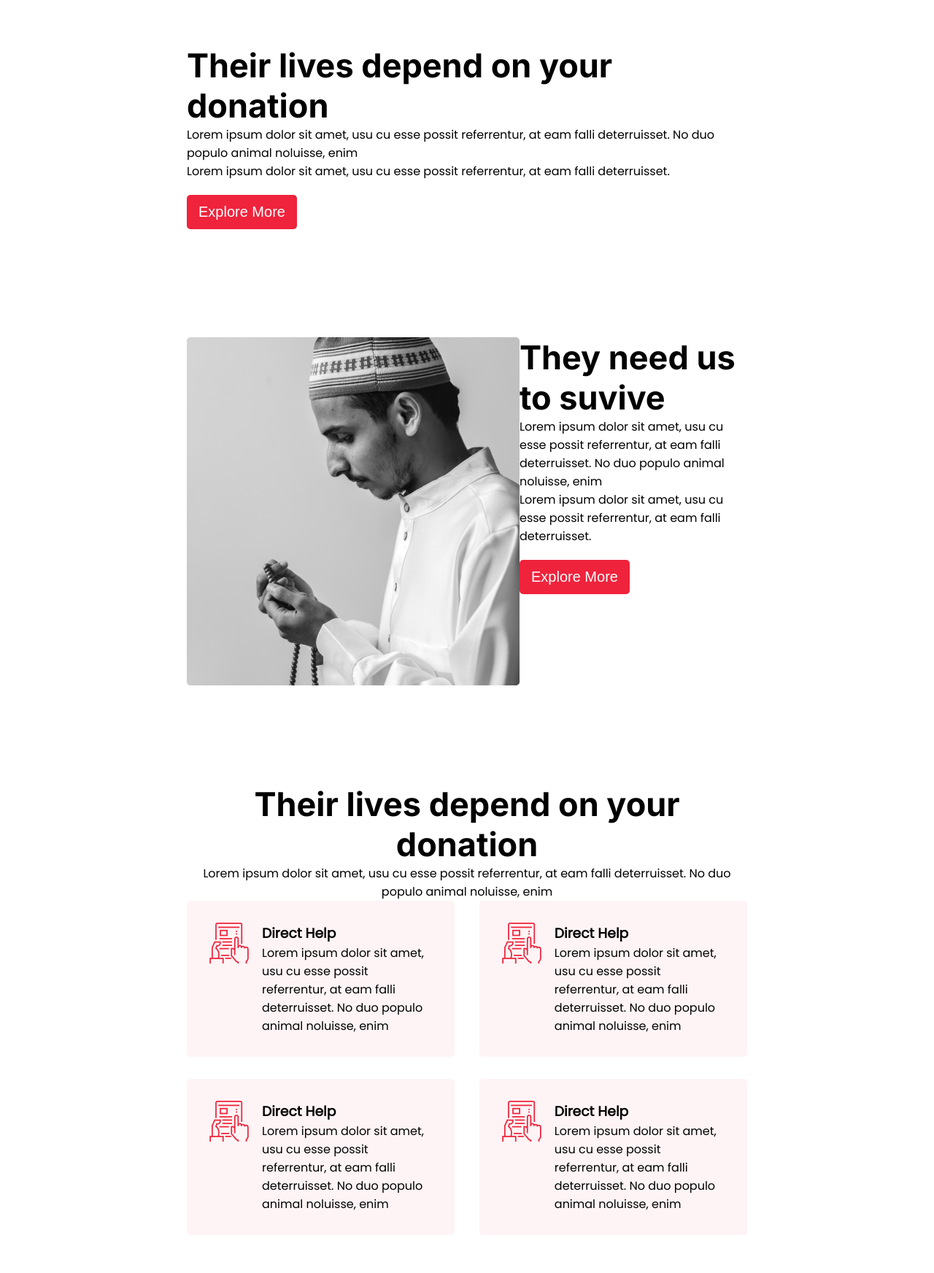
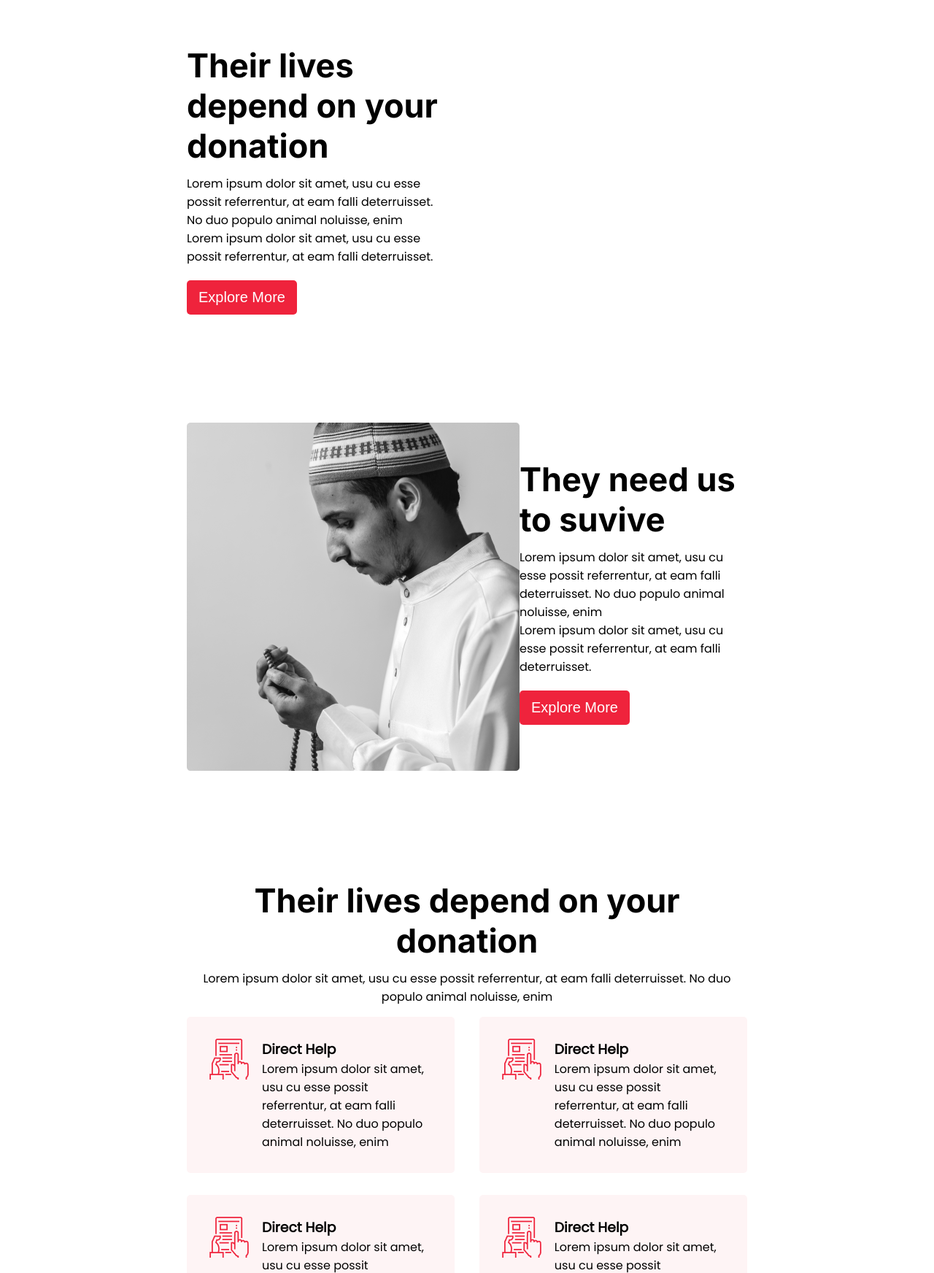
Before and after one commit to AmitKumarSutradhar/eid-zakat, a plain HTML site: page index.html in a window 1280 px wide. Shown: the part 762-2506 px from the top of the page at 73% size. Drawn offline with Linux system fonts and the light colour scheme.

Commit message:
Massive CSS Update

```diff
--- a/index.html
+++ b/index.html
@@ -19,9 +19,9 @@
         </div>
     </header>
 
-    <section>
+    <section id="goal">
         <div class="donation">
-            <div class="container flex space-between">
+            <div class="container flex space-between item_center">
                 <div class="content">
                     <h2>Their lives depend on your donation</h2>
                     <p>Lorem ipsum dolor sit amet, usu cu esse possit referrentur, at eam falli deterruisset. No duo populo animal noluisse,
@@ -35,7 +35,7 @@
             </div>
         </div>
         <div class="survive">
-            <div class="container flex">
+            <div class="container flex space-between item_center">
                 <div>
                     <img src="images/prayer.png" alt="">
                 </div>
@@ -52,9 +52,13 @@
 
     <section id="donation_type">
         <div class="container">
-            <h2 class="align_centre">Their lives depend on your donation</h2>
-            <p class="align_centre">Lorem ipsum dolor sit amet, usu cu esse possit referrentur, at eam falli deterruisset. No duo populo animal noluisse,
-                enim</p>
+
+            <div class="section_heading">
+                <h2 class="align_centre">Their lives depend on your donation</h2>
+                <p class="align_centre">Lorem ipsum dolor sit amet, usu cu esse possit referrentur, at eam falli deterruisset. No duo
+                    populo animal noluisse,
+                    enim</p>
+            </div>
 
             <div class="flex space-between">
                 <div class="donation_type_item flex space-between">
@@ -113,9 +117,11 @@
 
     <section id="blog">
         <div class="container2">
-        <h2>Extend Your Hand of Charity. Earn <br>Rewards for the Hereafter</h2>
-        <p>Lorem ipsum dolor sit amet, usu cu esse possit referrentur, at eam falli deterruisset. No duo populo animal noluisse,
-        enim</p>
+        <div class="section_heading">
+            <h2>Extend Your Hand of Charity. Earn <br>Rewards for the Hereafter</h2>
+            <p>Lorem ipsum dolor sit amet, usu cu esse possit referrentur, at eam falli deterruisset. No duo populo animal noluisse,
+                enim</p>
+        </div>
         <article class="flex space-between">
                 <div class="blog_item">
                     <div><img src="images/hand.png" alt=""></div>
--- a/style.css
+++ b/style.css
@@ -18,6 +18,9 @@ body{
 .space-between{
     justify-content: space-between;
 }
+.item_center{
+    align-items: center;
+}
 .align_centre{
     text-align: center;
 }
@@ -32,6 +35,7 @@ h2{
     font-size: 45px;
     font-family: 'Inter', sans-serif;
     font-weight: 700;
+    margin-bottom: 12px;
 }
 button{
     color: #fff;
@@ -55,6 +59,10 @@ button{
     color: #fff;
 }
 
+#goal .content{
+    width: 45%;
+}
+
 .donation_type_item{
     width: 40%;
     background-color: #FEF4F5;
@@ -66,7 +74,7 @@ button{
     margin-right: 17px;
 }
 
-#blog h2,#blog p{
+.section_heading{
     text-align: center;
     margin: 15px;
 }
```
